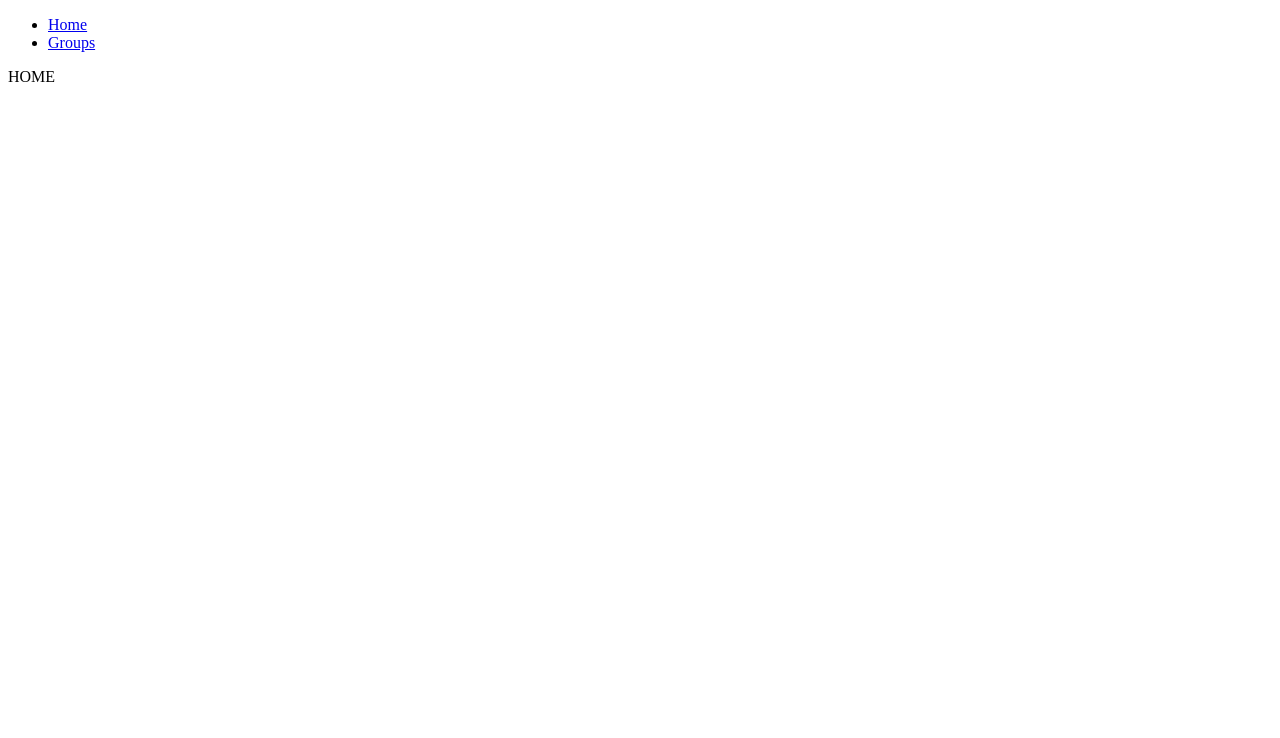
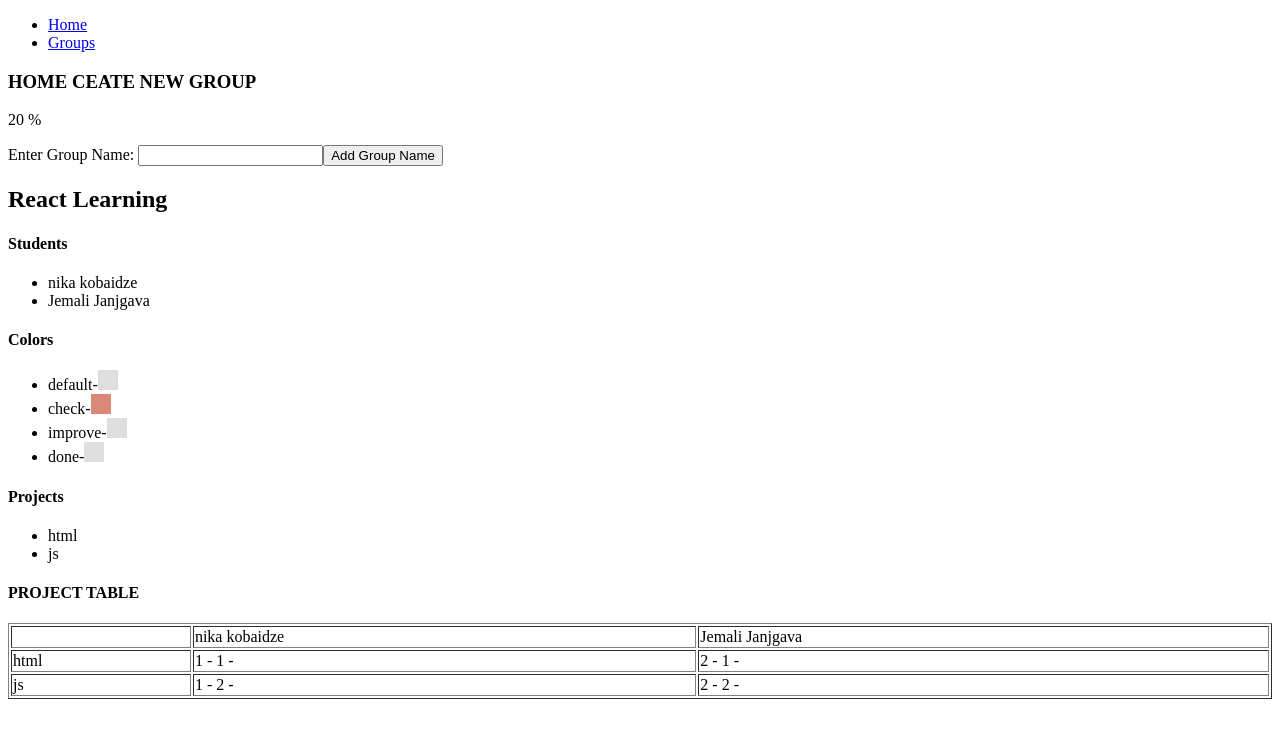
Before and after one commit to arborin/project_statuss_ol, a React (Create React App) app: page / in a window 1280 px wide. Shown: the top 738 px of the page. Built offline with nearby package versions, Linux system fonts and the light colour scheme.

Commit message:
[ADD] main content

```diff
--- a/src/App.js
+++ b/src/App.js
@@ -1,5 +1,5 @@
 // import './App.css';
-import { BrowserRouter, Routes, Route, Link } from "react-router-dom";
+import { BrowserRouter, Routes, Route } from "react-router-dom";
 import Groups from "./pages/Groups";
 import Home from "./pages/Home";
 import Nav from "./pages/Nav";
@@ -9,7 +9,6 @@ function App() {
         <>
             <BrowserRouter>
                 <Nav />
-
                 <Routes>
                     <Route path="/" element={<Home />} />
                     <Route path="groups" element={<Groups />} />
--- /dev/null
+++ b/src/data.js
@@ -0,0 +1,34 @@
+export const data = [
+    {
+        name: "React Learning",
+        students: [
+            {
+                id: 1,
+                name: "nika kobaidze",
+            },
+            {
+                id: 2,
+                name: "Jemali Janjgava",
+            },
+        ],
+
+        colors: [
+            { id: 1, name: "default", code: "#dedede" },
+            { id: 2, name: "check", code: "#da8877" },
+            { id: 3, name: "improve", code: "#dedede" },
+            { id: 4, name: "done", code: "#dedede" },
+        ],
+
+        projects: [
+            { id: 1, name: "html" },
+            { id: 2, name: "js" },
+        ],
+
+        results: [
+            { student_id: 1, project_id: 1, color_id: 1 },
+            { student_id: 1, project_id: 2, color_id: 2 },
+            { student_id: 2, project_id: 1, color_id: 1 },
+            { student_id: 2, project_id: 2, color_id: 2 },
+        ],
+    },
+];
--- a/src/pages/Home.jsx
+++ b/src/pages/Home.jsx
@@ -1,7 +1,152 @@
-import React from "react";
+import React, { useState } from "react";
+import { data } from "../data";
 
 function Home() {
-    return <div>HOME</div>;
+    const [groupName, setGroupName] = useState("");
+    const [progress, setProgress] = useState(20);
+    const [projects, setData] = useState(data);
+
+    const groupNameHandler = (e) => {
+        console.log(e.target.value);
+        setGroupName(e.target.value);
+    };
+
+    const addGroupName = () => {
+        console.log("ADD");
+        setProgress(40);
+    };
+
+    console.log(data);
+
+    return (
+        <div>
+            <h3>HOME CEATE NEW GROUP</h3>
+            <p>{progress} %</p>
+            <div>
+                <label htmlFor="group-name">Enter Group Name: </label>
+                <input
+                    type="text"
+                    name="group-name"
+                    value={groupName}
+                    onChange={groupNameHandler}
+                />
+                <button onClick={addGroupName}>Add Group Name</button>
+            </div>
+            <div>
+                {projects.map((group, index) => {
+                    return (
+                        <div key={index}>
+                            <h2>
+                                <strong>{group.name}</strong>
+                            </h2>
+                            <h4>Students</h4>
+                            <ul key="student">
+                                {group.students.map((student) => {
+                                    return (
+                                        <li key={student.id}>{student.name}</li>
+                                    );
+                                })}
+                            </ul>
+                            <h4>Colors</h4>
+                            <ul key="colors">
+                                {group.colors.map((color) => {
+                                    return (
+                                        <li key={color.id}>
+                                            {color.name}-
+                                            <span
+                                                style={{
+                                                    display: "inline-block",
+                                                    width: "20px",
+                                                    height: "20px",
+                                                    backgroundColor: color.code,
+                                                }}
+                                            ></span>
+                                        </li>
+                                    );
+                                })}
+                            </ul>
+                            <h4>Projects</h4>
+                            <ul>
+                                {group.projects.map((project) => {
+                                    return (
+                                        <li key={project.id}>{project.name}</li>
+                                    );
+                                })}
+                            </ul>
+                            <h4>PROJECT TABLE</h4>
+                            <table border="1px" width="100%">
+                                <thead>
+                                    <tr>
+                                        <td></td>
+                                        {group.students.map(
+                                            (student, index) => {
+                                                return (
+                                                    <td key={index}>
+                                                        {student.name}
+                                                    </td>
+                                                );
+                                            }
+                                        )}
+                                    </tr>
+                                </thead>
+                                <tbody>
+                                    {group.projects.map((project) => {
+                                        return (
+                                            <tr key={project.id}>
+                                                <td>{project.name}</td>
+
+                                                {group.students.map(
+                                                    (student, index) => {
+                                                        let res =
+                                                            group.results.filter(
+                                                                (result) => {
+                                                                    return (
+                                                                        result.student_id ==
+                                                                            student.id &&
+                                                                        result.project_id ==
+                                                                            project.id
+                                                                    );
+                                                                }
+                                                            );
+                                                        console.log(
+                                                            "======================================"
+                                                        );
+
+                                                        let color_id =
+                                                            res[0].color_id;
+
+                                                        let color_code =
+                                                            group.colors.filter(
+                                                                (color) => {
+                                                                    return (color.id =
+                                                                        color_id);
+                                                                }
+                                                            );
+
+                                                        console.log(color_code);
+                                                        console.log(
+                                                            "======================================"
+                                                        );
+
+                                                        return (
+                                                            <td key={index}>
+                                                                {student.id} -{" "}
+                                                                {project.id} -{" "}
+                                                            </td>
+                                                        );
+                                                    }
+                                                )}
+                                            </tr>
+                                        );
+                                    })}
+                                </tbody>
+                            </table>
+                        </div>
+                    );
+                })}
+            </div>
+        </div>
+    );
 }
 
 export default Home;
```
